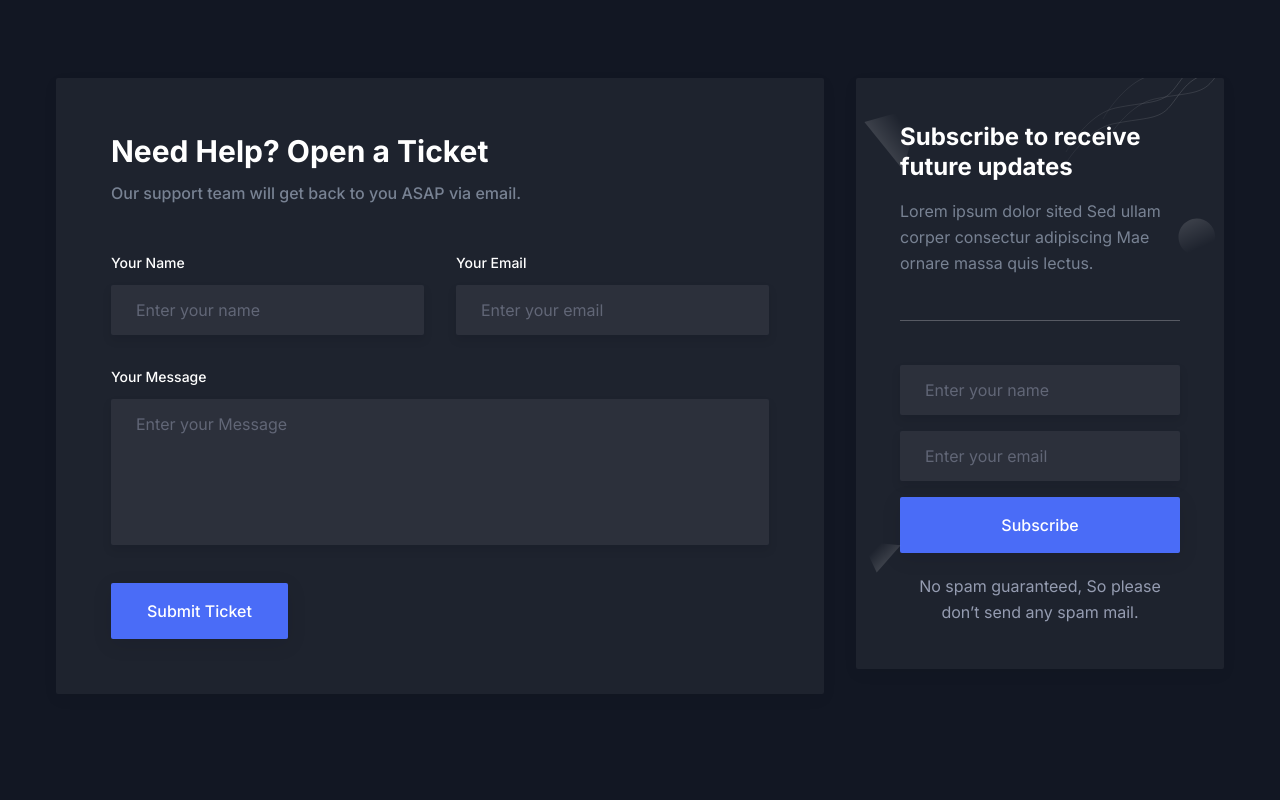
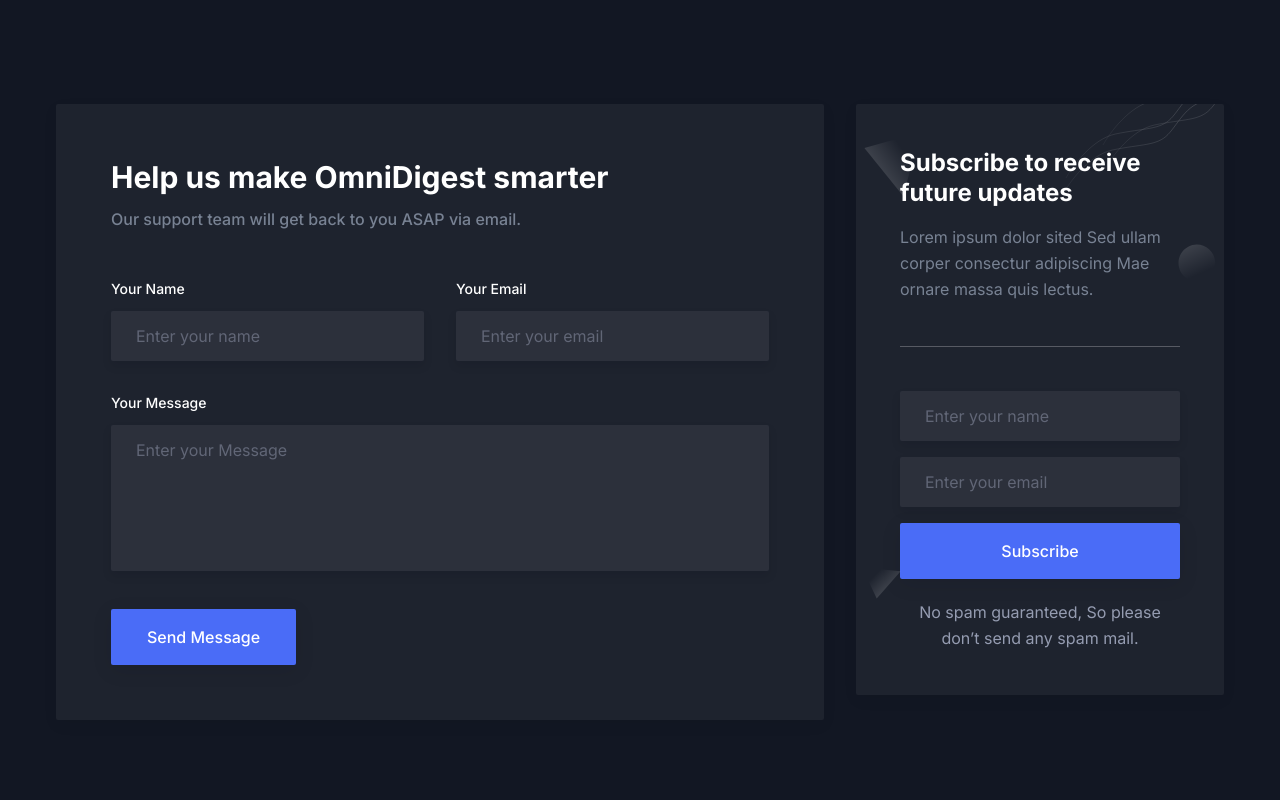
Before and after one commit to matapan22/OmniDigest, a Next.js app in the folder Frondend/: page /contact in a window 1280 px wide. Shown: the part 340-1140 px from the top of the page. Built offline with nearby package versions, Linux system fonts and the light colour scheme.

Commit message:
Updated Contact form
Updated contact form to receive emails in personal mail

```diff
--- a/Frondend/src/app/contact/page.tsx
+++ b/Frondend/src/app/contact/page.tsx
@@ -4,7 +4,7 @@
 import { Metadata } from "next";
 
 export const metadata: Metadata = {
-  title: "Contact Page | Free Next.js Template for Startup and SaaS",
+  title: "Contact Page | OmniDigest",
   description: "This is Contact Page for Startup Nextjs Template",
   // other metadata
 };
@@ -14,7 +14,7 @@
     <>
       <Breadcrumb
         pageName="Contact Page"
-        description="Lorem ipsum dolor sit amet, consectetur adipiscing elit. In varius eros eget sapien consectetur ultrices. Ut quis dapibus libero."
+        description="We are constantly refining our algorithms. Whether you found a bug or have a brilliant idea for the next feature, your feedback helps shape the future of this platform."
       />
 
       <Contact />
--- a/Frondend/src/components/Contact/index.tsx
+++ b/Frondend/src/components/Contact/index.tsx
@@ -1,6 +1,70 @@
+"use client";
 import NewsLatterBox from "./NewsLatterBox";
+import React, { useState } from "react";
+
+
 
 const Contact = () => {
+
+
+// 1. State for form fields and status
+  const [formData, setFormData] = useState({
+    name: "",
+    email: "",
+    message: "",
+  });
+  const [status, setStatus] = useState(""); // "sending", "success", "error"
+  const [isSending, SetisSending] = useState("false");
+
+
+  const isFormValid =
+    formData.name.trim() !== "" &&
+    formData.email.trim() !== "" &&
+    formData.message.trim() !== "";
+
+  // 2. Handle Input Changes
+  const handleChange = (e) => {
+    const { name, value } = e.target;
+    setFormData((prev) => ({ ...prev, [name]: value }));
+  };
+
+  // 3. Handle Form Submission
+  const handleSubmit = async (e) => {
+    e.preventDefault();
+    setStatus("sending");
+    SetisSending("true");
+    console.log("Form Data being sent:", formData);
+
+    try {
+      const response = await fetch("https://api.web3forms.com/submit", {
+        method: "POST",
+        headers: {
+          "Content-Type": "application/json",
+          Accept: "application/json",
+        },
+        body: JSON.stringify({
+          // 👇 PASTE YOUR ACCESS KEY HERE
+          access_key: "38e5e9ce-fbb4-451b-8c20-11f98fa23cbd",
+          name: formData.name,
+          email: formData.email,
+          message: formData.message,
+        }),
+      });
+
+      const result = await response.json();
+
+      if (result.success) {
+        setStatus("success");
+        setFormData({ name: "", email: "", message: "" }); // Clear form
+      } else {
+        setStatus("error");
+      }
+    } catch (error) {
+      setStatus("error");
+    }
+  };
+
+
   return (
     <section id="contact" className="overflow-hidden py-16 md:py-20 lg:py-28">
       <div className="container">
@@ -12,7 +76,7 @@
               "
             >
               <h2 className="mb-3 text-2xl font-bold text-black dark:text-white sm:text-3xl lg:text-2xl xl:text-3xl">
-                Need Help? Open a Ticket
+                Help us make OmniDigest smarter
               </h2>
               <p className="mb-12 text-base font-medium text-body-color">
                 Our support team will get back to you ASAP via email.
@@ -28,6 +92,9 @@
                         Your Name
                       </label>
                       <input
+                        name="name"
+                        value={formData.name}
+                        onChange={handleChange}
                         type="text"
                         placeholder="Enter your name"
                         className="border-stroke w-full rounded-xs border bg-[#f8f8f8] px-6 py-3 text-base text-body-color outline-hidden focus:border-primary dark:border-transparent dark:bg-[#2C303B] dark:text-body-color-dark dark:shadow-two dark:focus:border-primary dark:focus:shadow-none"
@@ -43,6 +110,9 @@
                         Your Email
                       </label>
                       <input
+                        name="email"
+                        value={formData.email}
+                        onChange={handleChange}
                         type="email"
                         placeholder="Enter your email"
                         className="border-stroke w-full rounded-xs border bg-[#f8f8f8] px-6 py-3 text-base text-body-color outline-hidden focus:border-primary dark:border-transparent dark:bg-[#2C303B] dark:text-body-color-dark dark:shadow-two dark:focus:border-primary dark:focus:shadow-none"
@@ -59,6 +129,8 @@
                       </label>
                       <textarea
                         name="message"
+                        value={formData.message}
+                        onChange={handleChange}
                         rows={5}
                         placeholder="Enter your Message"
                         className="border-stroke w-full resize-none rounded-xs border bg-[#f8f8f8] px-6 py-3 text-base text-body-color outline-hidden focus:border-primary dark:border-transparent dark:bg-[#2C303B] dark:text-body-color-dark dark:shadow-two dark:focus:border-primary dark:focus:shadow-none"
@@ -66,9 +138,14 @@
                     </div>
                   </div>
                   <div className="w-full px-4">
-                    <button className="rounded-xs bg-primary px-9 py-4 text-base font-medium text-white shadow-submit duration-300 hover:bg-primary/90 dark:shadow-submit-dark">
-                      Submit Ticket
+                    <button className="rounded-xs bg-primary px-9 py-4 text-base font-medium text-white shadow-submit duration-300 hover:bg-primary/90 dark:shadow-submit-dark"
+                    type="button"
+                    onClick={handleSubmit}
+                    disabled={!isFormValid || !isSending}>
+                      {status === "sending" ? "Sending..." : "Send Message"}
                     </button>
+                    {status === "success" && <p className="text-green-500">Message sent successfully! Our Team will Contact you soon.</p>}
+                    {status === "error" && <p className="text-red-500">Something went wrong.</p>}
                   </div>
                 </div>
               </form>
```
